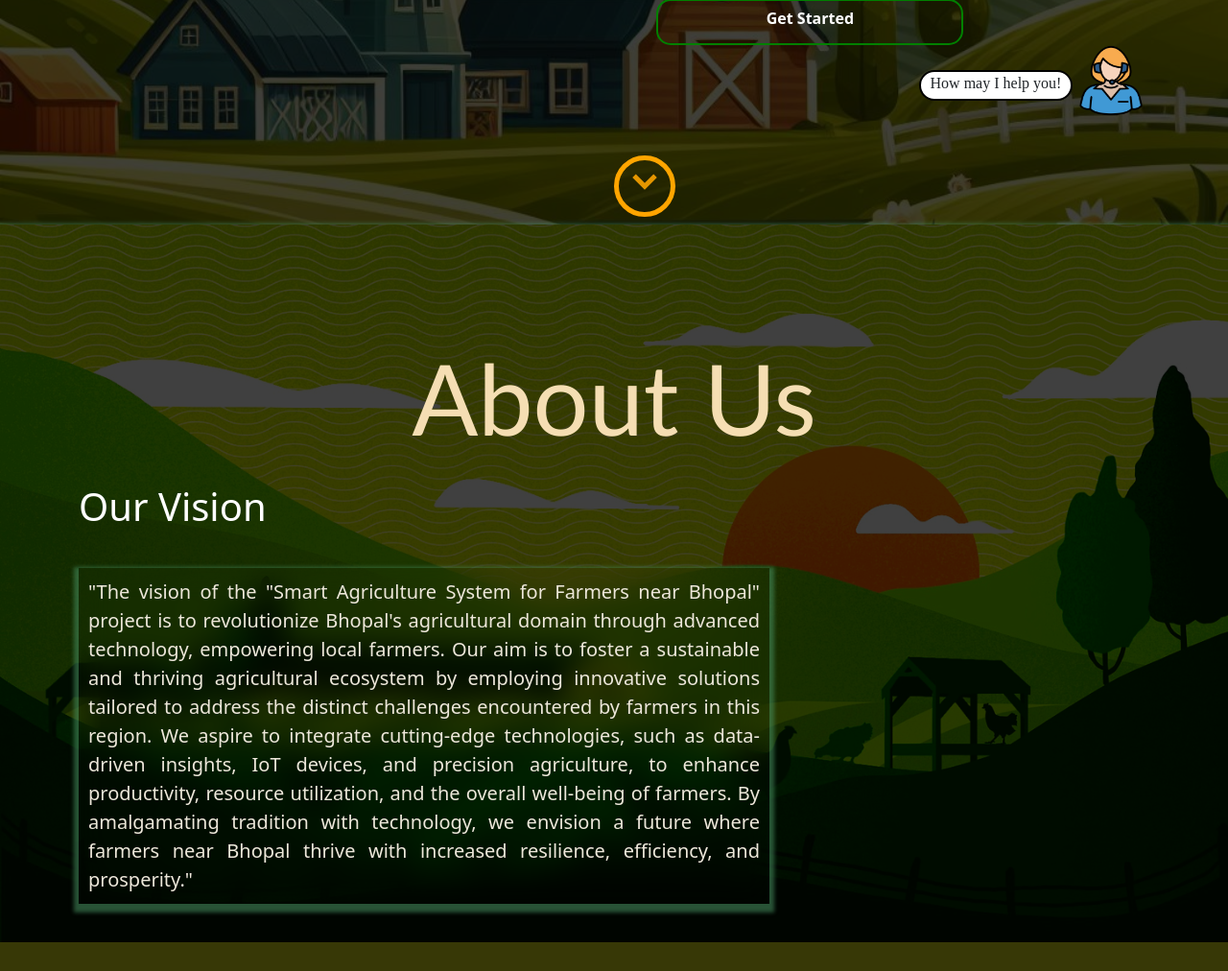
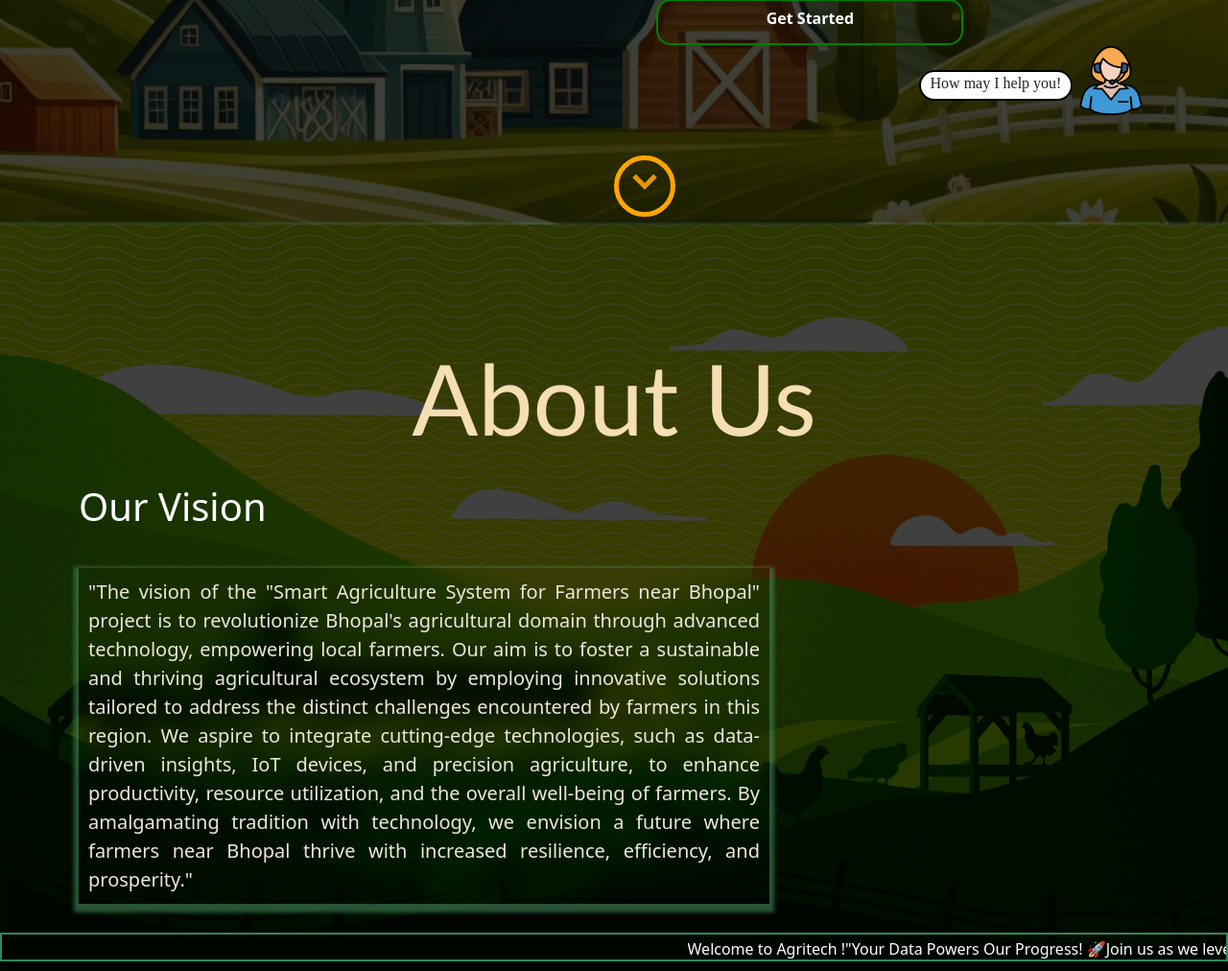
Before and after one commit to Nilay-rawal1/AgriTech, a Flask app: template frontend/templates/home.html in a window 1280 px wide. Shown: the part 544-1556 px from the top of the page at 96% size. Before the commit the page ends 1526 px from the top, so only its background shows below. Run offline with Flask 3, Linux system fonts and the light colour scheme; the template is opened without the code that fills it, so the values that code supplies are empty.

Commit message:
Marquee added

```diff
--- a/frontend/templates/Home.css
+++ b/frontend/templates/Home.css
@@ -281,3 +281,39 @@
     background-position: 5px 5px;
   }
 }
+
+
+.marquee-container {
+  height: 30px;
+  border: 2px seagreen solid;
+  overflow: hidden;
+  line-height: 30px;
+
+  .marquee {
+    top: 0;
+    left: 100%;
+    width: 100%;
+    overflow: hidden;
+    color: white;
+    position: absolute;
+
+    white-space: nowrap;
+    animation: marquee 30s linear infinite;
+  }
+
+  .marquee2 {
+    animation-delay: 5s;
+  }
+  b {
+    padding-left: 10px;
+  }
+}
+
+@keyframes marquee {
+  0% {
+    left: 100%;
+  }
+  100% {
+    left: -100%
+  }
+}
--- a/frontend/templates/home.html
+++ b/frontend/templates/home.html
@@ -76,8 +76,27 @@
         <h1 class="containh1">Our Vision</h1>
         <p class="containp">"The vision of the "Smart Agriculture System for Farmers near Bhopal" project is to revolutionize Bhopal's agricultural domain through advanced technology, empowering local farmers. Our aim is to foster a sustainable and thriving agricultural ecosystem by employing innovative solutions tailored to address the distinct challenges encountered by farmers in this region. We aspire to integrate cutting-edge technologies, such as data-driven insights, IoT devices, and precision agriculture, to enhance productivity, resource utilization, and the overall well-being of farmers. By amalgamating tradition with technology, we envision a future where farmers near Bhopal thrive with increased resilience, efficiency, and prosperity."</p>
        </div>
+       <footer>
+        <div class="position-relative marquee-container d-none d-sm-block">
+  <div class="marquee d-flex justify-content-around">
+    <span> Welcome to Agritech !</span>
+    <span>  "Your Data Powers Our Progress! 🚀 </span>
+    <span> Join us as we leverage your valuable information to drive innovation and
+      optimize our solutions for the future. Together, we're shaping a brighter tomorrow." </span>
 
+
+
+
+
+  </div>
+  <div class="marquee marquee2 d-flex justify-content-around">
+
+
+  </div>
+</div>
+      </footer>
       </section>
+
 
 
     <script src="https://cdn.jsdelivr.net/npm/bootstrap@5.3.2/dist/js/bootstrap.bundle.min.js"
```
Also changed, not shown: service.css (+33 -0 lines), services.html (+47 -8 lines).
